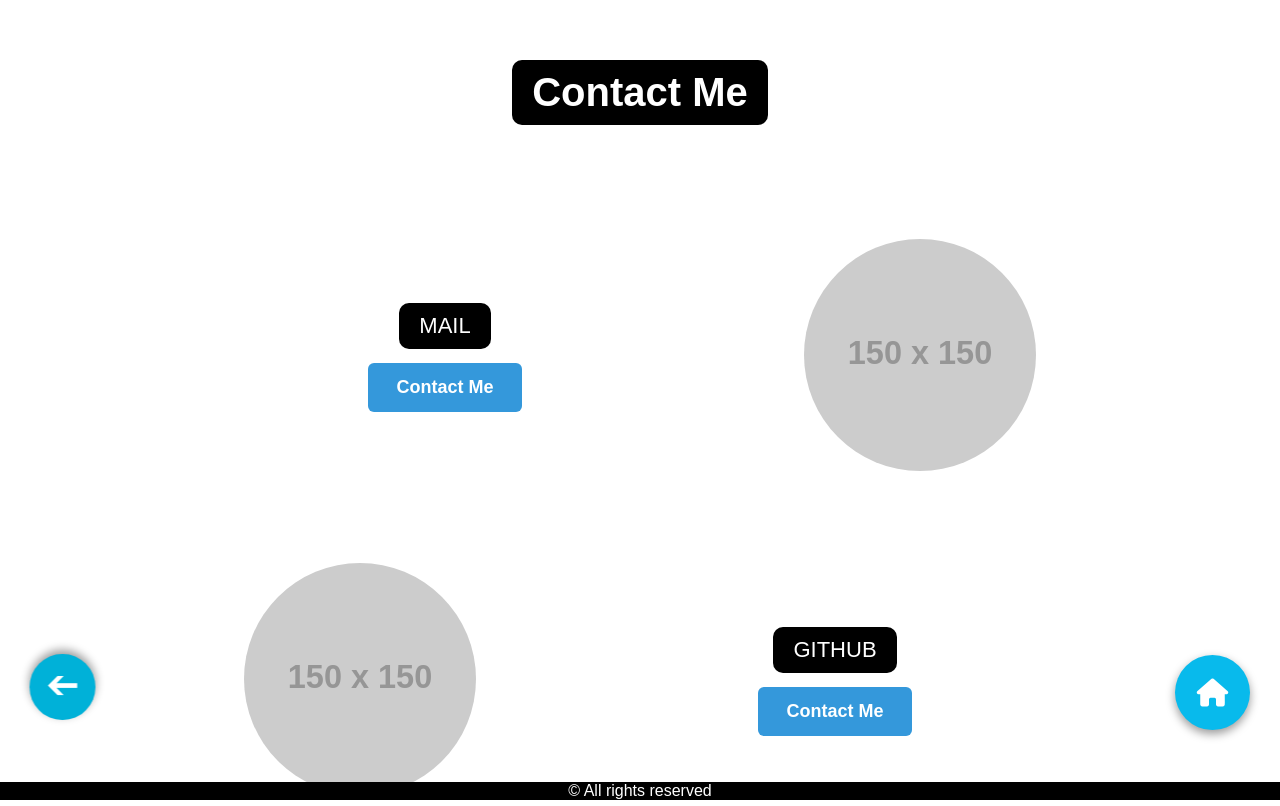
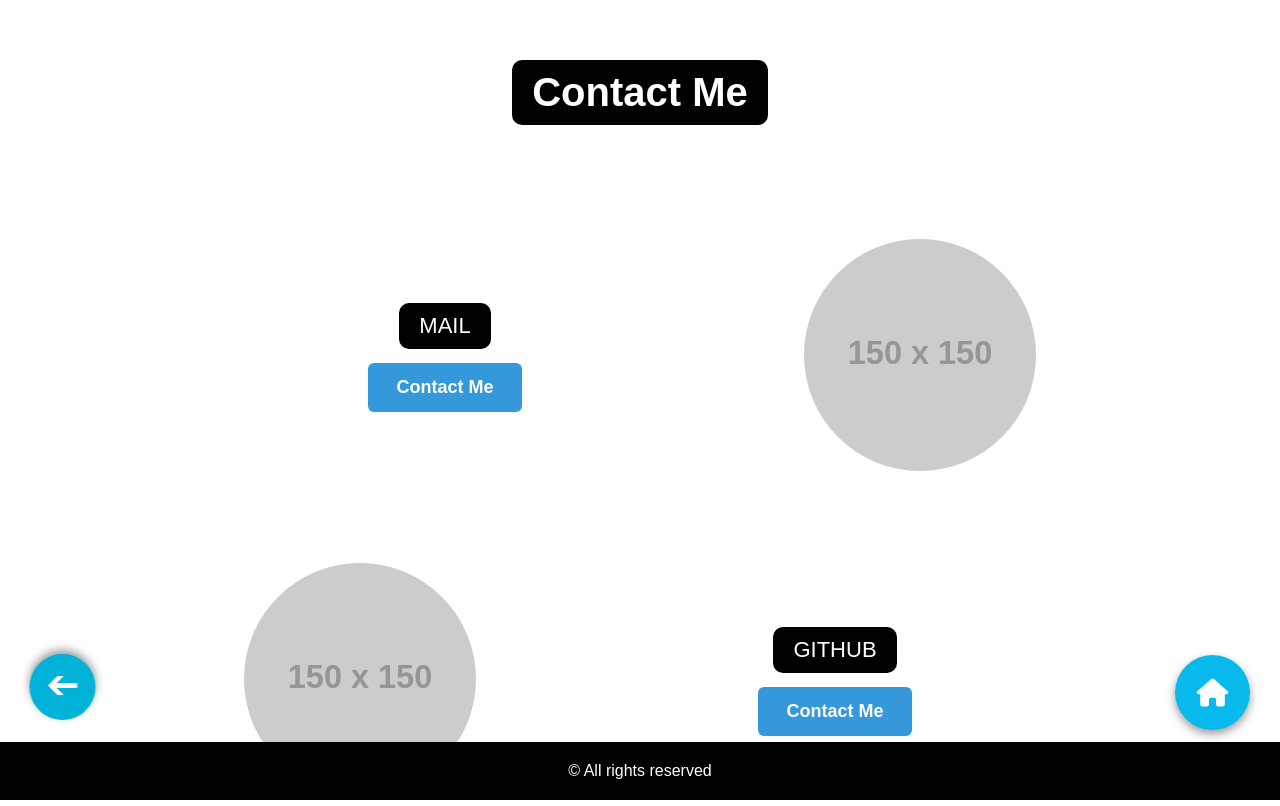
Before and after one commit to sarjanthecoder/portfolio, a plain HTML site: page contactt.html in a window 1280 px wide. Shown: the top 806 px of the page. Drawn offline with Linux system fonts and the light colour scheme; placeholder pictures from the web are drawn by us.

Commit message:
contactt.html

```diff
--- a/contactt.html
+++ b/contactt.html
@@ -124,7 +124,7 @@
     footer {
       background-color: rgb(0, 0, 0);
       color: white;
-      padding: px;
+      padding: 20px;
       text-align: center;
       position: fixed;
       bottom: 0;
```
